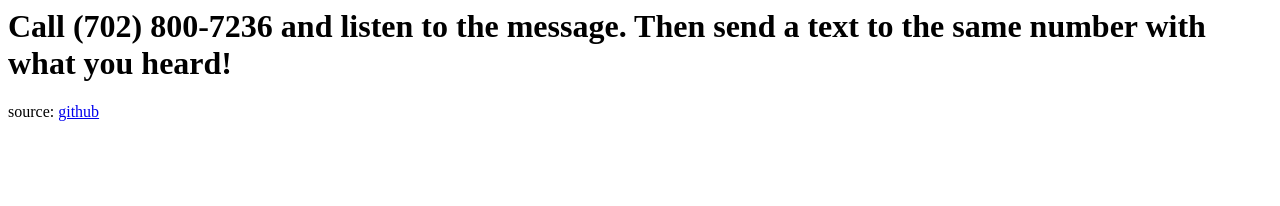
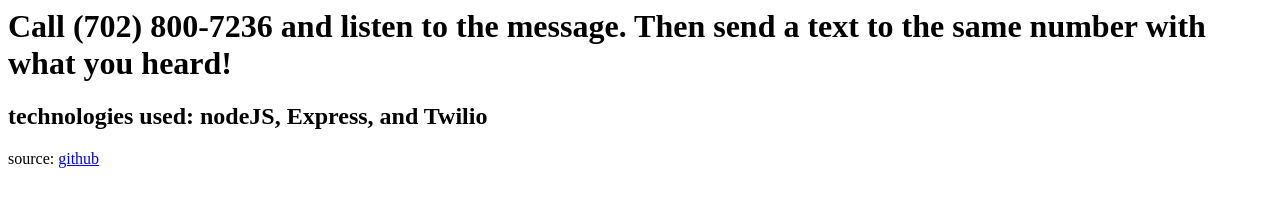
Before and after one commit to gdiab/nodejsbootcamp.twilio, a website: page public/index.html in a window 1280 px wide. Drawn offline with Linux system fonts and the light colour scheme.

Commit message:
adding more info to index.html

```diff
--- a/public/index.html
+++ b/public/index.html
@@ -1,3 +1,4 @@
 <H1> Call (702) 800-7236 and listen to the message. Then send a text to the same number with what you heard! </H1>
 
+<h2>technologies used: nodeJS, Express, and Twilio </h2>
 source: <a href="http://gee.azurewebsites.net/">github</a>
```
Also changed, not shown: 1 other file.
